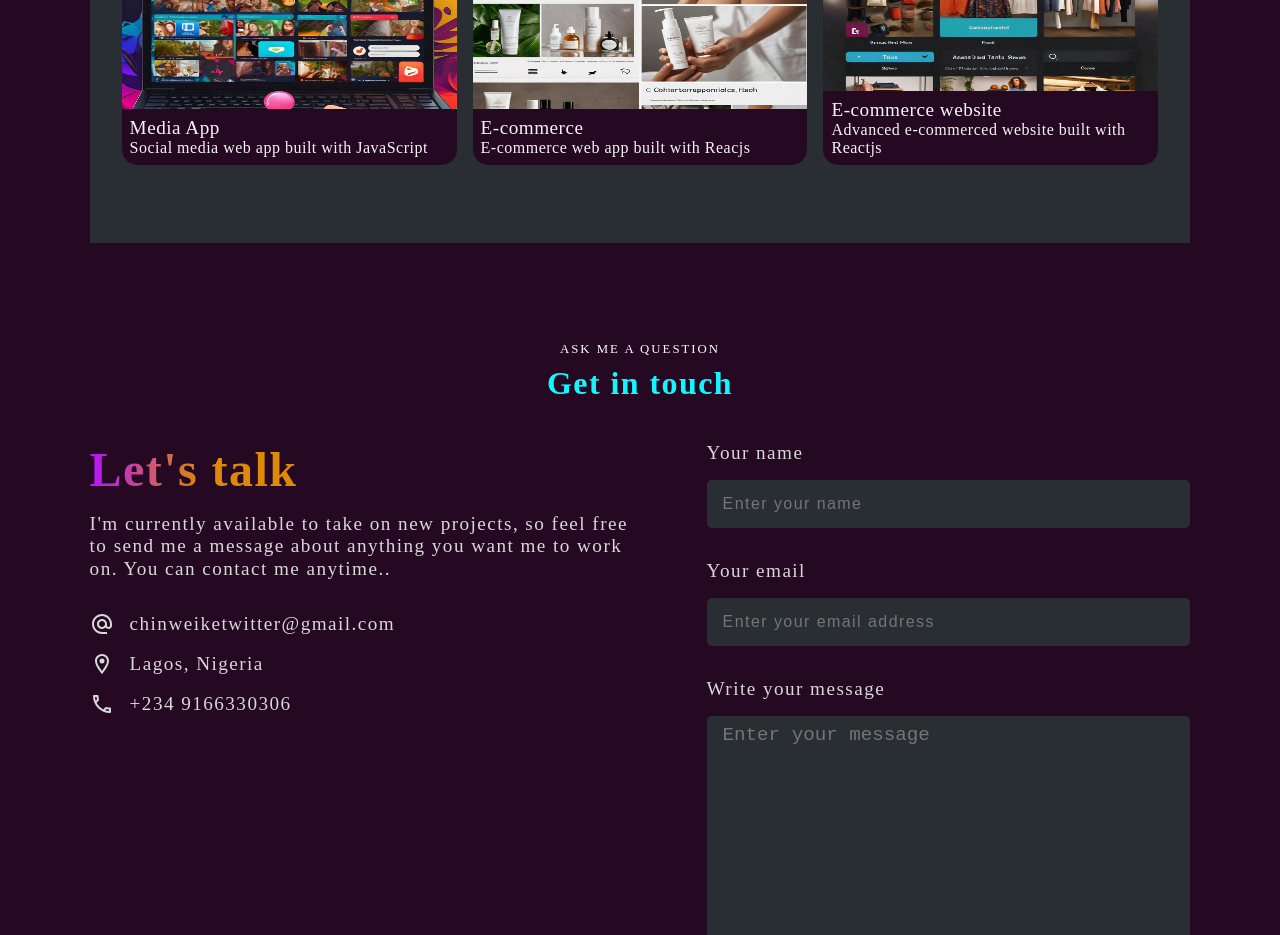
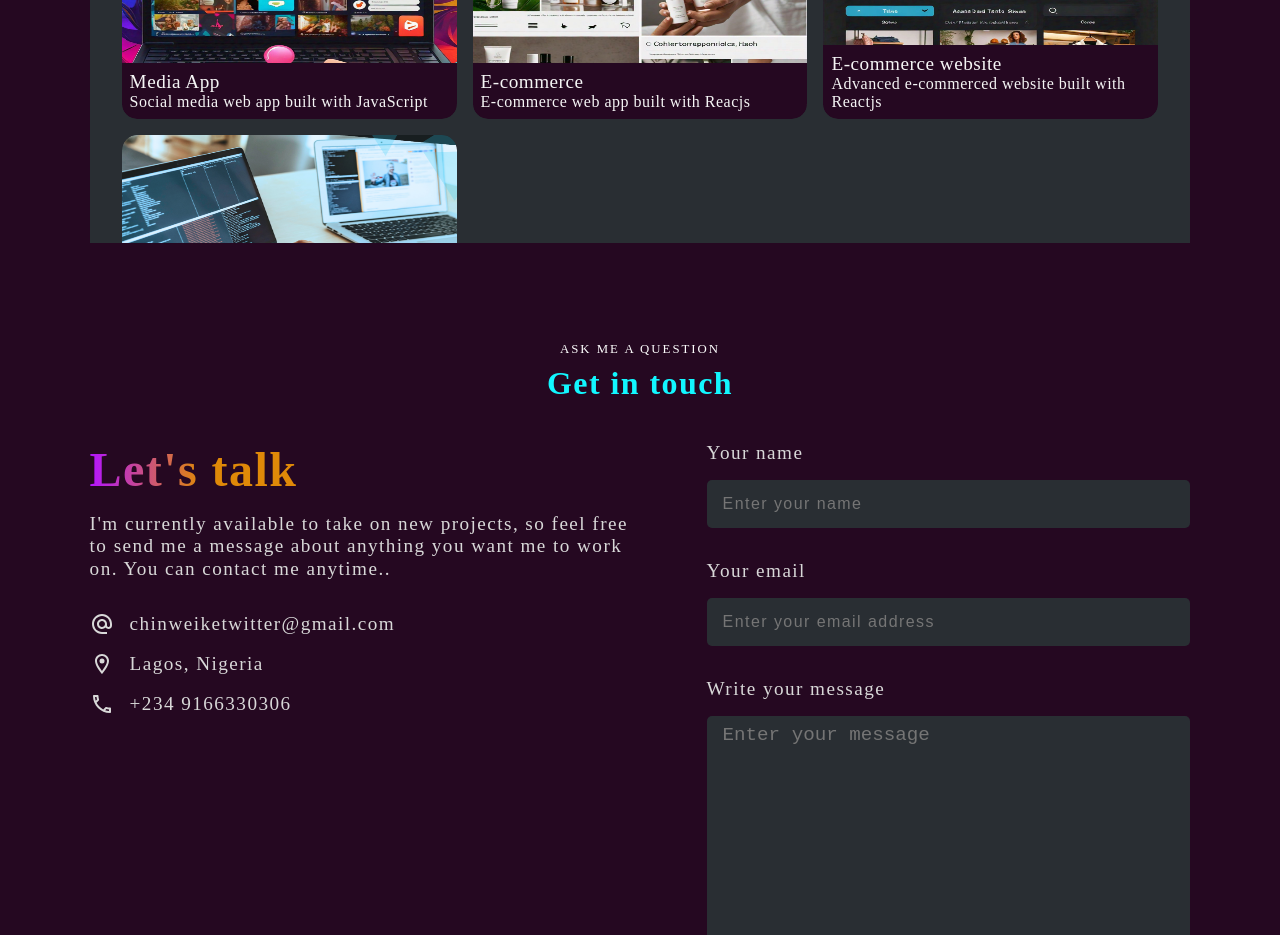
Before and after one commit to Chinweike99/innocent_akwolu, a React (Create React App) app: page / in a window 1280 px wide. Shown: the part 2260-3195 px from the top of the page. Built offline with nearby package versions, Linux system fonts and the light colour scheme; no server answers.

Commit message:
updated projects

```diff
--- a/src/assets/assets.js
+++ b/src/assets/assets.js
@@ -5,6 +5,7 @@ import contact3 from './contact3.jpeg'
 import MyprofileImage from './MyprofileImage.png'
 import myProfilePhoto from './myProfilePhoto.png'
 import profilephoto from './profilephoto.png'
+import skillup from './skillup.png'
 
 export const assets ={
     profileImage, contact1, contact2, contact3, MyprofileImage, myProfilePhoto,profilephoto
@@ -34,5 +35,13 @@ export const projectData = [
         image: contact1,
         about: "Advanced e-commerced website built with Reactjs",
         link: "https://estore-pied-theta.vercel.app/"
+    },
+    {
+        _id: 4,
+        title: "skillup",
+        name: "skillUp",
+        image: skillup,
+        about: "Platform that connects mentors and learners of diverse fields",
+        link: "https://skill-up-model-a1zp.vercel.app/"
     }
 ]
```
Also changed, not shown: src/assets/skillup.png (added).
